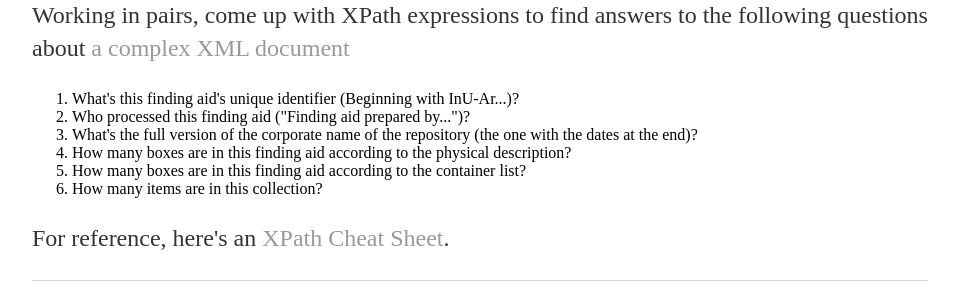
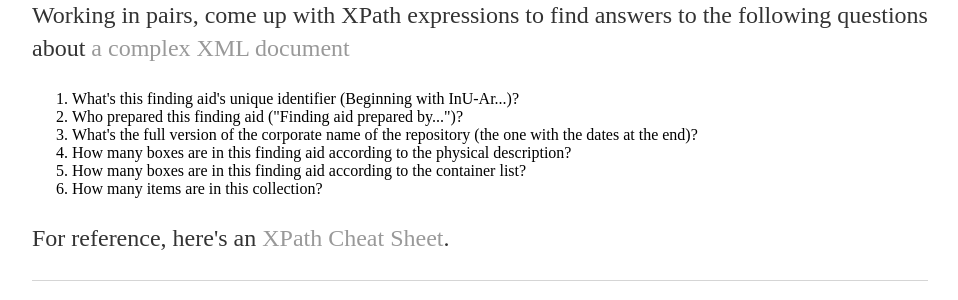
Before and after one commit to nhomenda/nhomenda.github.io, a Jekyll site: the page built from Z603/xpath.html, in a window 1280 px wide. Shown: the part 325-625 px from the top of the page, without its empty margins (160-1118 px from the left). Built offline with Jekyll 4.4.1, drawn with Linux system fonts in a browser that asks for light colours.

Commit message:
Update xpath.html

```diff
--- a/Z603/xpath.html
+++ b/Z603/xpath.html
@@ -11,7 +11,7 @@ date: 2019-03-21
   <p>Working in pairs, come up with XPath expressions to find answers to the following questions about <a href="http://purl.dlib.indiana.edu/iudl/findingaids/archives/encodedtext/InU-Ar-VAD7971">a complex XML document</a>
 <ol>
 <li>What's this finding aid's unique identifier (Beginning with InU-Ar...)?</li>
-<li>Who processed this finding aid ("Finding aid prepared by...")?</li>
+<li>Who prepared this finding aid ("Finding aid prepared by...")?</li>
 <li>What's the full version of the corporate name of the repository (the one with the dates at the end)?</li>
 <li>How many boxes are in this finding aid according to the physical description?</li>
 <li>How many boxes are in this finding aid according to the container list?</li>
```
